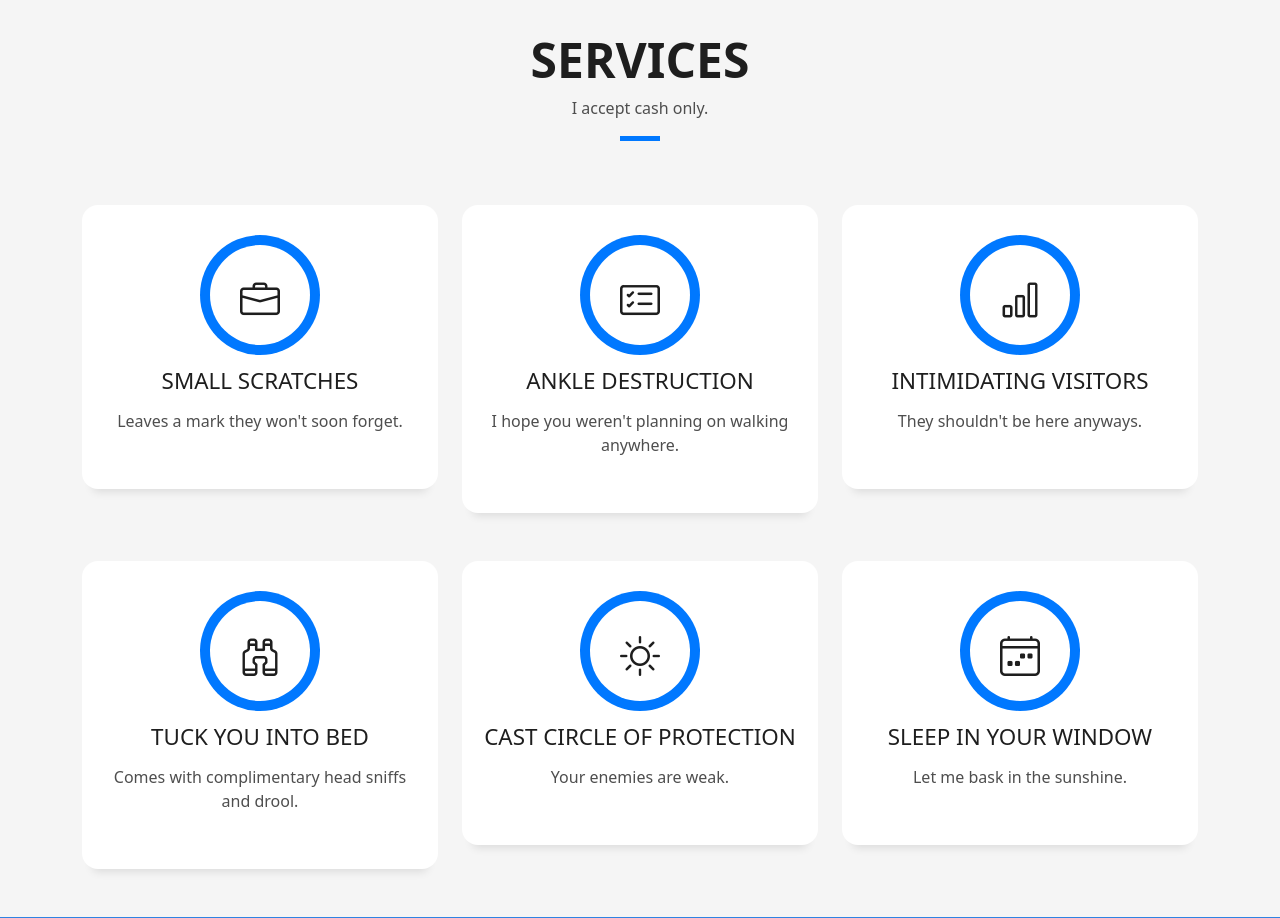
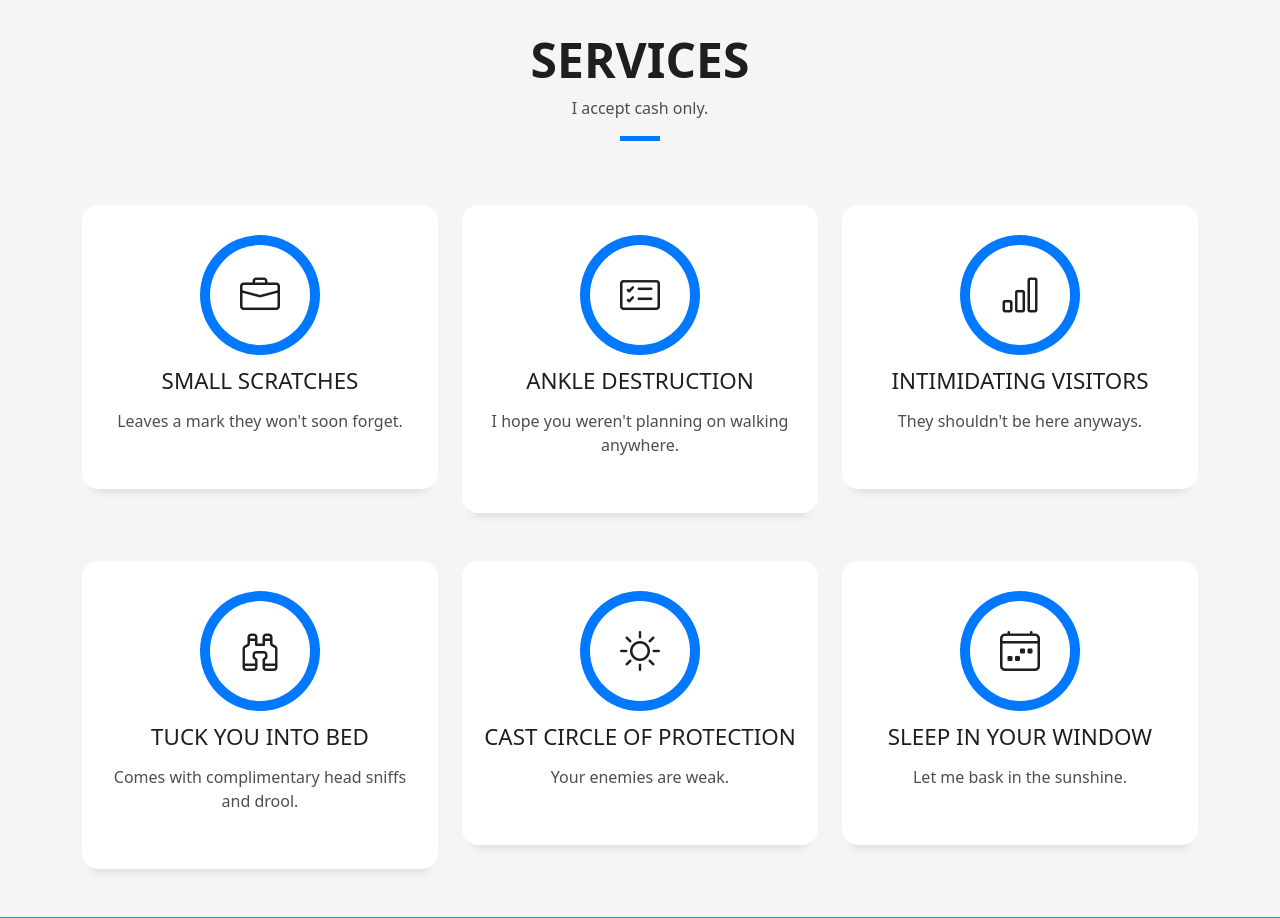
Before and after one commit to musser004/Alucard_website, a Flask app: page / in a window 1280 px wide. Shown: the part 1638-2556 px from the top of the page. Run offline with Flask 3, Linux system fonts and the light colour scheme; some libraries are stand-ins or nearby versions; grey boxes are pictures that could not be loaded.

Commit message:
Updating index.html to fix icons
Adding inline CSS to index.html to fix icon CSS issue

```diff
--- a/templates/index.html
+++ b/templates/index.html
@@ -155,7 +155,7 @@ You shall shower me with treats, and I reserve the right to attack your ankles.
           <div class="col-md-4">
             <div class="service-box">
               <div class="service-ico">
-                <span class="ico-circle"><i class="bi bi-briefcase"></i></span>
+                <span class="ico-circle" style="padding-top: 0;"><i class="bi bi-briefcase"></i></span>
               </div>
               <div class="service-content">
                 <h2 class="s-title">Small Scratches</h2>
@@ -168,7 +168,7 @@ You shall shower me with treats, and I reserve the right to attack your ankles.
           <div class="col-md-4">
             <div class="service-box">
               <div class="service-ico">
-                <span class="ico-circle"><i class="bi bi-card-checklist"></i></span>
+                <span class="ico-circle" style="padding-top: 0;"><i class="bi bi-card-checklist"></i></span>
               </div>
               <div class="service-content">
                 <h2 class="s-title">Ankle destruction</h2>
@@ -181,7 +181,7 @@ You shall shower me with treats, and I reserve the right to attack your ankles.
           <div class="col-md-4">
             <div class="service-box">
               <div class="service-ico">
-                <span class="ico-circle"><i class="bi bi-bar-chart"></i></span>
+                <span class="ico-circle" style="padding-top: 0;"><i class="bi bi-bar-chart"></i></span>
               </div>
               <div class="service-content">
                 <h2 class="s-title">Intimidating Visitors</h2>
@@ -194,7 +194,7 @@ You shall shower me with treats, and I reserve the right to attack your ankles.
           <div class="col-md-4">
             <div class="service-box">
               <div class="service-ico">
-                <span class="ico-circle"><i class="bi bi-binoculars"></i></span>
+                <span class="ico-circle" style="padding-top: 0;"><i class="bi bi-binoculars"></i></span>
               </div>
               <div class="service-content">
                 <h2 class="s-title">Tuck you into bed</h2>
@@ -207,7 +207,7 @@ You shall shower me with treats, and I reserve the right to attack your ankles.
           <div class="col-md-4">
             <div class="service-box">
               <div class="service-ico">
-                <span class="ico-circle"><i class="bi bi-brightness-high"></i></span>
+                <span class="ico-circle" style="padding-top: 0;"><i class="bi bi-brightness-high"></i></span>
               </div>
               <div class="service-content">
                 <h2 class="s-title">Cast circle of protection</h2>
@@ -220,7 +220,7 @@ You shall shower me with treats, and I reserve the right to attack your ankles.
           <div class="col-md-4">
             <div class="service-box">
               <div class="service-ico">
-                <span class="ico-circle"><i class="bi bi-calendar4-week"></i></span>
+                <span class="ico-circle" style="padding-top: 0;"><i class="bi bi-calendar4-week"></i></span>
               </div>
               <div class="service-content">
                 <h2 class="s-title">Sleep in your window</h2>
```
